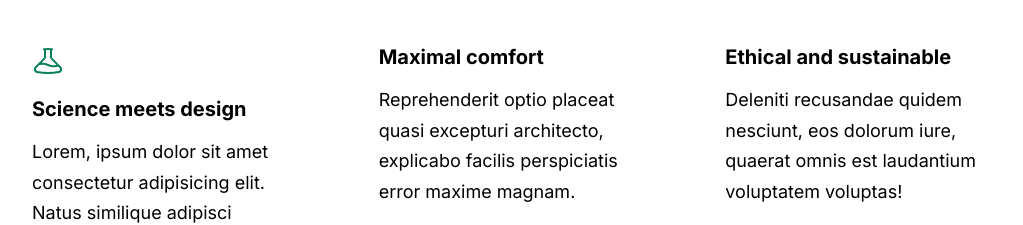
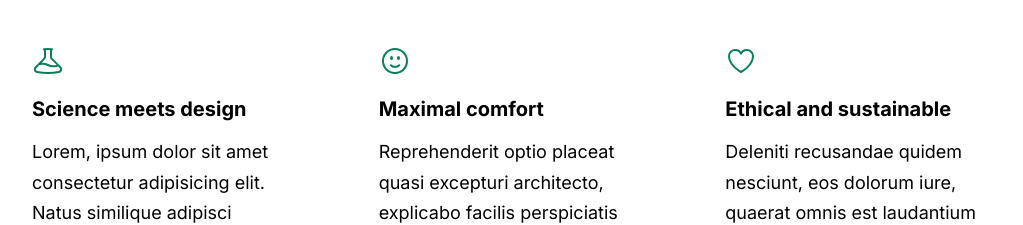
Before and after one commit to darrylestrada97/HTML_CSS, a plain HTML site: page 05-Design/index.html in a window 1280 px wide. Shown: the part 583-808 px from the top of the page, without its empty margins (128-1151 px from the left). Drawn offline with Linux system fonts and the light colour scheme.

Commit message:
Add new SVG icons for features

```diff
--- a/05-Design/index.html
+++ b/05-Design/index.html
@@ -55,6 +55,21 @@
           </div>
 
           <div>
+            <svg
+              xmlns="http://www.w3.org/2000/svg"
+              fill="none"
+              viewBox="0 0 24 24"
+              stroke-width="1.5"
+              stroke="currentColor"
+              class="features-icon"
+            >
+              <path
+                stroke-linecap="round"
+                stroke-linejoin="round"
+                d="M15.182 15.182a4.5 4.5 0 0 1-6.364 0M21 12a9 9 0 1 1-18 0 9 9 0 0 1 18 0ZM9.75 9.75c0 .414-.168.75-.375.75S9 10.164 9 9.75 9.168 9 9.375 9s.375.336.375.75Zm-.375 0h.008v.015h-.008V9.75Zm5.625 0c0 .414-.168.75-.375.75s-.375-.336-.375-.75.168-.75.375-.75.375.336.375.75Zm-.375 0h.008v.015h-.008V9.75Z"
+              />
+            </svg>
+
             <p class="features-title">
               <strong>Maximal comfort</strong>
             </p>
@@ -65,6 +80,21 @@
           </div>
 
           <div>
+            <svg
+              xmlns="http://www.w3.org/2000/svg"
+              fill="none"
+              viewBox="0 0 24 24"
+              stroke-width="1.5"
+              stroke="currentColor"
+              class="features-icon"
+            >
+              <path
+                stroke-linecap="round"
+                stroke-linejoin="round"
+                d="M21 8.25c0-2.485-2.099-4.5-4.688-4.5-1.935 0-3.597 1.126-4.312 2.733-.715-1.607-2.377-2.733-4.313-2.733C5.1 3.75 3 5.765 3 8.25c0 7.22 9 12 9 12s9-4.78 9-12Z"
+              />
+            </svg>
+
             <p class="features-title">
               <strong>Ethical and sustainable</strong>
             </p>
```
